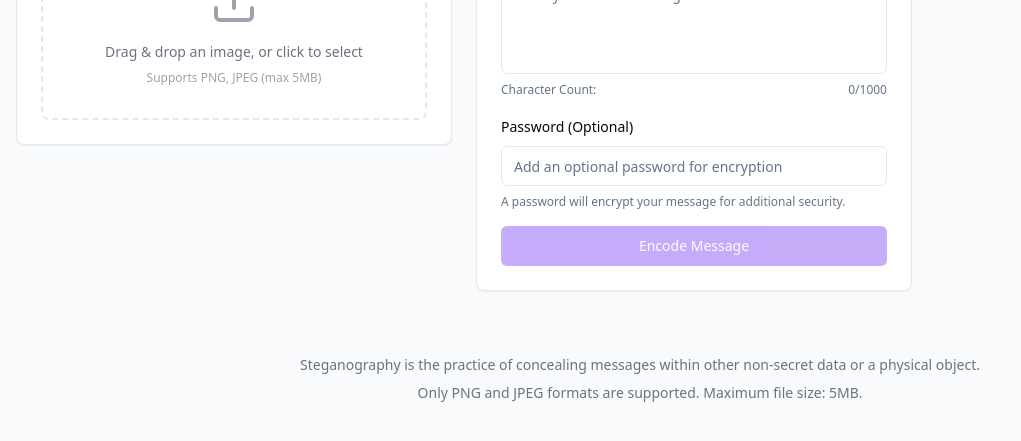
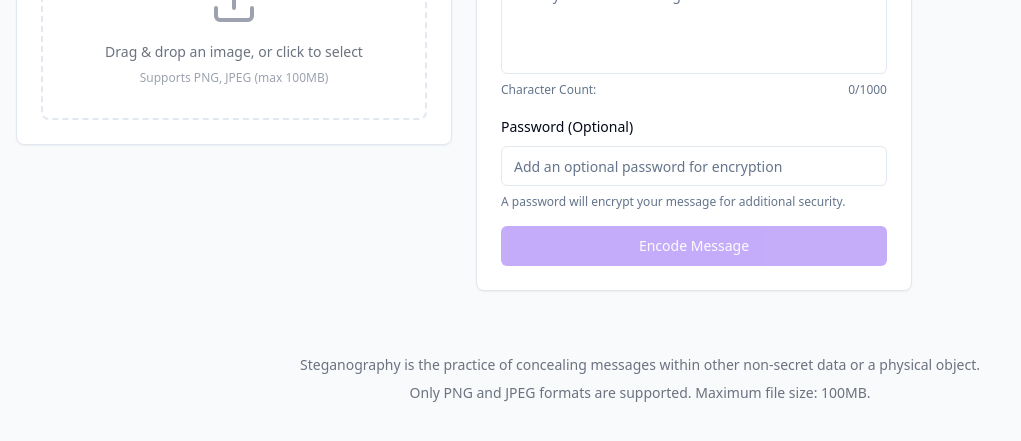
Before and after one commit to Ngeetha1323/steganography-ende, a React (Vite) app: page / in a window 1280 px wide. Shown: the part 425-866 px from the top of the page, without its empty margins (0-1021 px from the left). Built offline with nearby package versions, Linux system fonts and the light colour scheme.

Commit message:
Increase upload limit
Increase the maximum file size for image uploads to 100MB in the ImageDropzone and DecodeForm components.

```diff
--- a/src/components/DecodeForm.tsx
+++ b/src/components/DecodeForm.tsx
@@ -1,4 +1,3 @@
-
 import React, { useState } from 'react';
 import { Button } from '@/components/ui/button';
 import { Input } from '@/components/ui/input';
@@ -9,7 +8,7 @@ import ImageDropzone from './ImageDropzone';
 import ImagePreview from './ImagePreview';
 import { decodeMessage, fileToImageData } from '@/lib/steganography';
 
-const MAX_FILE_SIZE = 5 * 1024 * 1024; // 5MB
+const MAX_FILE_SIZE = 100 * 1024 * 1024; // 100MB
 
 const DecodeForm: React.FC = () => {
   const [image, setImage] = useState<File | null>(null);
--- a/src/components/EncodeForm.tsx
+++ b/src/components/EncodeForm.tsx
@@ -1,4 +1,3 @@
-
 import React, { useState } from 'react';
 import { Button } from '@/components/ui/button';
 import { Input } from '@/components/ui/input';
@@ -12,7 +11,7 @@ import { encodeMessage, fileToImageData, imageDataToBlob } from '@/lib/steganogr
 import { Download } from 'lucide-react';
 
 const MAX_MESSAGE_LENGTH = 1000;
-const MAX_FILE_SIZE = 5 * 1024 * 1024; // 5MB
+const MAX_FILE_SIZE = 100 * 1024 * 1024; // 100MB
 
 const EncodeForm: React.FC = () => {
   const [image, setImage] = useState<File | null>(null);
--- a/src/components/ImageDropzone.tsx
+++ b/src/components/ImageDropzone.tsx
@@ -11,7 +11,7 @@ interface ImageDropzoneProps {
 
 const ImageDropzone: React.FC<ImageDropzoneProps> = ({
   onImageUpload,
-  maxSize = 5 * 1024 * 1024, // 5MB default
+  maxSize = 100 * 1024 * 1024, // 100MB default
 }) => {
   const onDrop = useCallback((acceptedFiles: File[]) => {
     if (acceptedFiles && acceptedFiles.length > 0) {
--- a/src/pages/Index.tsx
+++ b/src/pages/Index.tsx
@@ -31,7 +31,7 @@ const Index = () => {
             Steganography is the practice of concealing messages within other non-secret data or a physical object.
           </p>
           <p className="mt-2">
-            Only PNG and JPEG formats are supported. Maximum file size: 5MB.
+            Only PNG and JPEG formats are supported. Maximum file size: 100MB.
           </p>
         </footer>
       </div>
```
